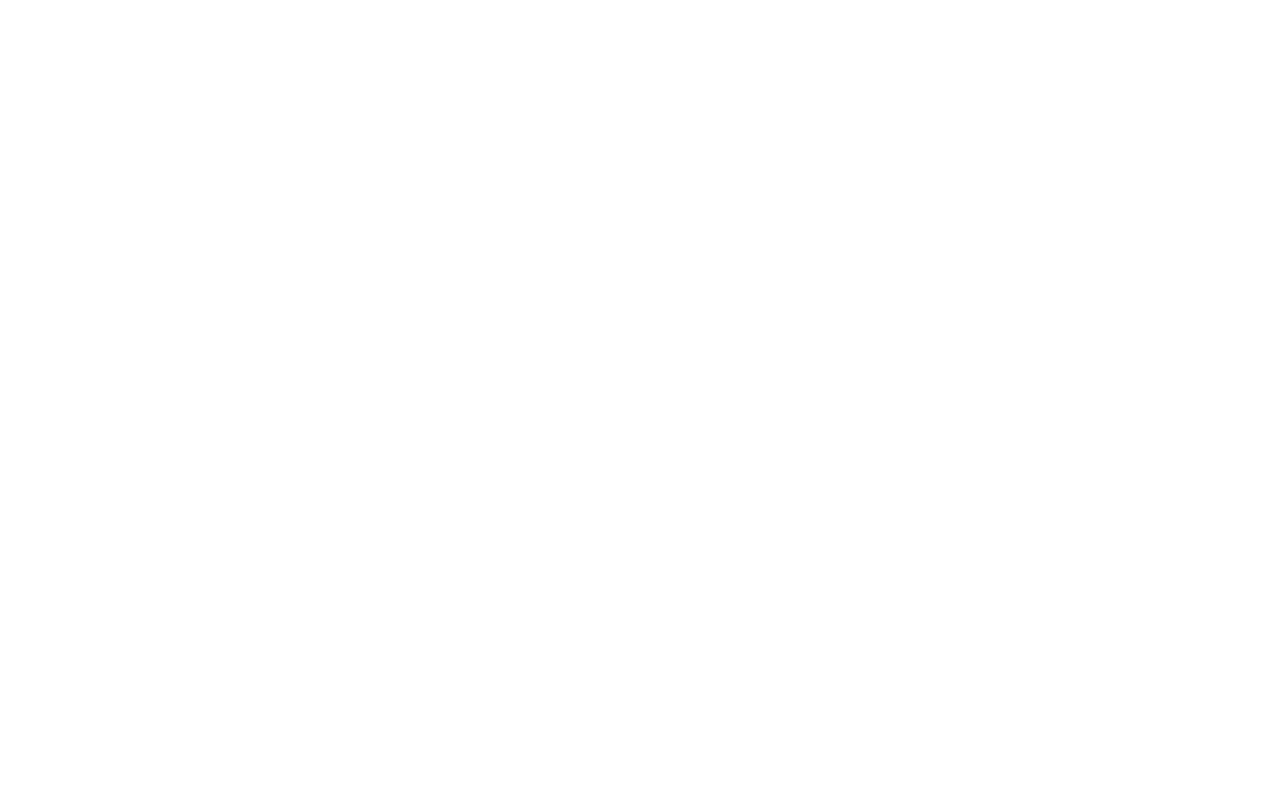
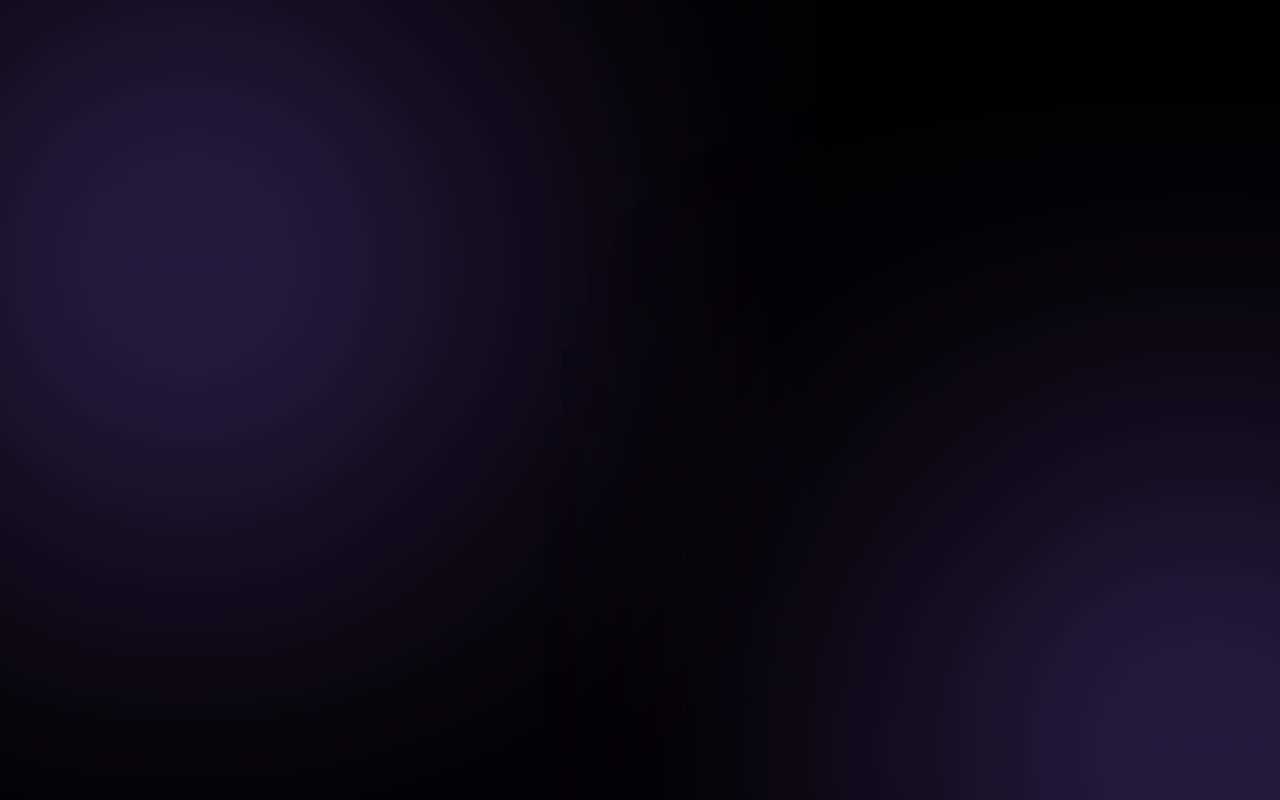
Before and after one commit to KrisMazzini/rocketCoffee, a React (Vite) app: page / in a window 1280 px wide. Built offline with nearby package versions, Linux system fonts and the light colour scheme.

Commit message:
add desktop background

```diff
--- a/package.json
+++ b/package.json
@@ -16,6 +16,7 @@
   "devDependencies": {
     "@types/react": "^18.0.15",
     "@types/react-dom": "^18.0.6",
+    "@types/styled-components": "^5.1.25",
     "@vitejs/plugin-react": "^2.0.0",
     "typescript": "^4.6.4",
     "vite": "^3.0.0"
--- a/src/pages/Home/index.tsx
+++ b/src/pages/Home/index.tsx
@@ -1,5 +1,10 @@
+import { Blur } from "./styles"
+
 export function Home() {
     return (
-        <></>
+        <>
+            <Blur left="29px" reverseAnimation={true}></Blur>
+            <Blur left="calc(100% - 233px)" reverseAnimation={false}></Blur>
+        </>
     )
 }
--- a/src/pages/Home/styles.tsx
+++ b/src/pages/Home/styles.tsx
@@ -0,0 +1,31 @@
+import styled from 'styled-components'
+
+type BlurProps = {
+    left: string;
+    reverseAnimation: boolean;
+}
+
+export const Blur = styled.div`
+    width: 321px;
+    height: 321px;
+
+    position: fixed;
+    z-index: 1;
+    left: ${(props:BlurProps) => props.left};
+
+    background-color: var(--blur);
+    filter: blur(200px);
+
+    animation: move 10s backwards linear alternate infinite;
+    animation-direction: ${props => props.reverseAnimation ? "alternate-reverse" : "alternate"};
+
+    @keyframes move {
+        from {
+            top: -63px;
+        }
+
+        to {
+            top: calc(100% - 48px);
+        }
+    }
+`
--- a/src/styles/global.css
+++ b/src/styles/global.css
@@ -2,6 +2,7 @@
     --backgrond: #000;
     --text-color: #FFF;
     --button: #8257E5;
+    --blur: #996DFF;
     --border: #29292E;
     --border-menu-mobile: #A8A8B3;
     --text-color-menu-mobile: #E1E1E6;
@@ -11,3 +12,7 @@
     box-sizing: border-box;
     font-family: 'Manrope', sans-serif;
 }
+
+body {
+    background-color: var(--backgrond);
+}
```
Also changed, not shown: 1 other file (tests, documents, lock files or other folders).
